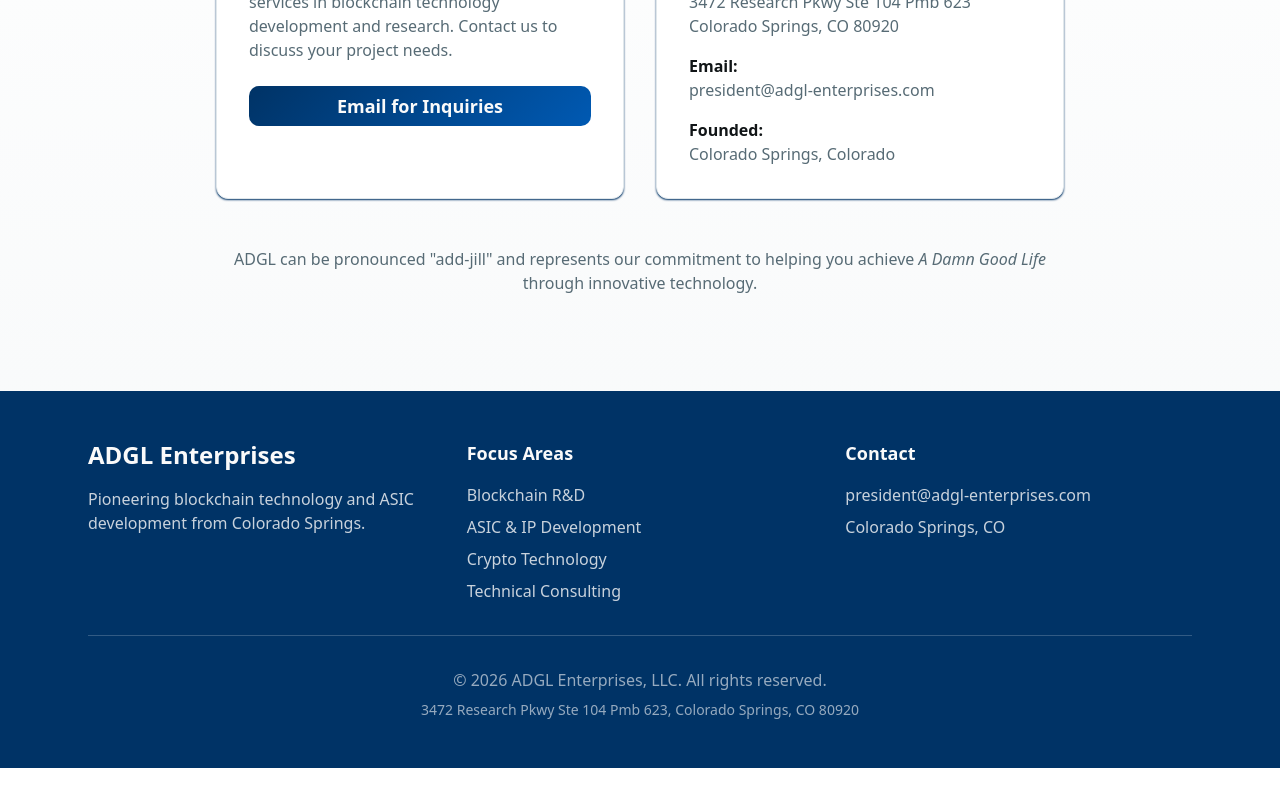
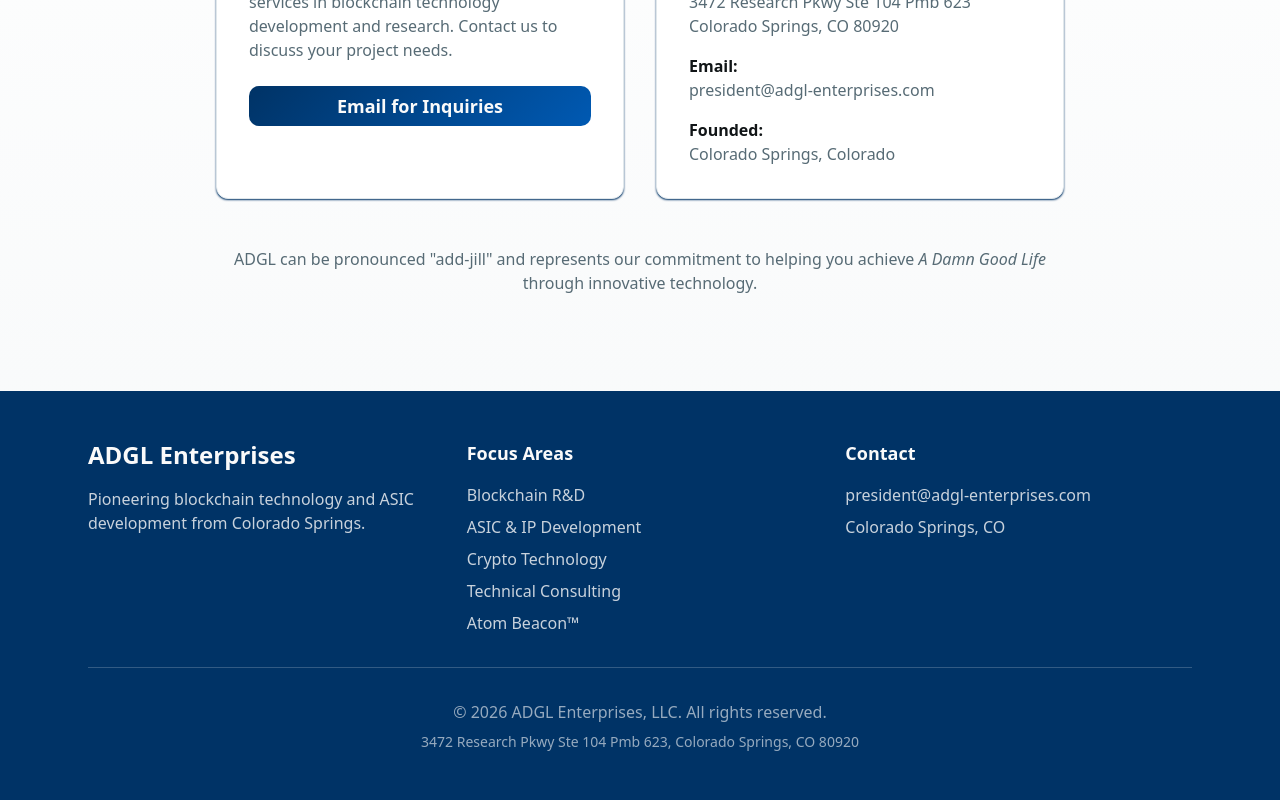
Before and after one commit to adgl-enterprises/website, a React (Vite) app: page / in a window 1280 px wide. Shown: the part 3247-4047 px from the top of the page. Before the commit the page ends 4015 px from the top, so only its background shows below. Built offline with nearby package versions, Linux system fonts and the light colour scheme.

Commit message:
:radioactive: add reference to atom beacon

```diff
--- a/src/components/Footer.tsx
+++ b/src/components/Footer.tsx
@@ -17,6 +17,17 @@
               <li>ASIC & IP Development</li>
               <li>Crypto Technology</li>
               <li>Technical Consulting</li>
+              <li>
+                <a
+                  href="https://www.atombeacon.com"
+                  target="_blank"
+                  rel="noopener noreferrer"
+                  className="rounded-sm underline-offset-2 hover:text-primary-foreground hover:underline focus-visible:text-primary-foreground focus-visible:underline focus-visible:outline focus-visible:outline-2 focus-visible:outline-offset-2 focus-visible:outline-primary-foreground/70"
+                >
+                  Atom Beacon™
+                  <span className="sr-only"> (opens in new tab)</span>
+                </a>
+              </li>
             </ul>
           </div>
 
```
